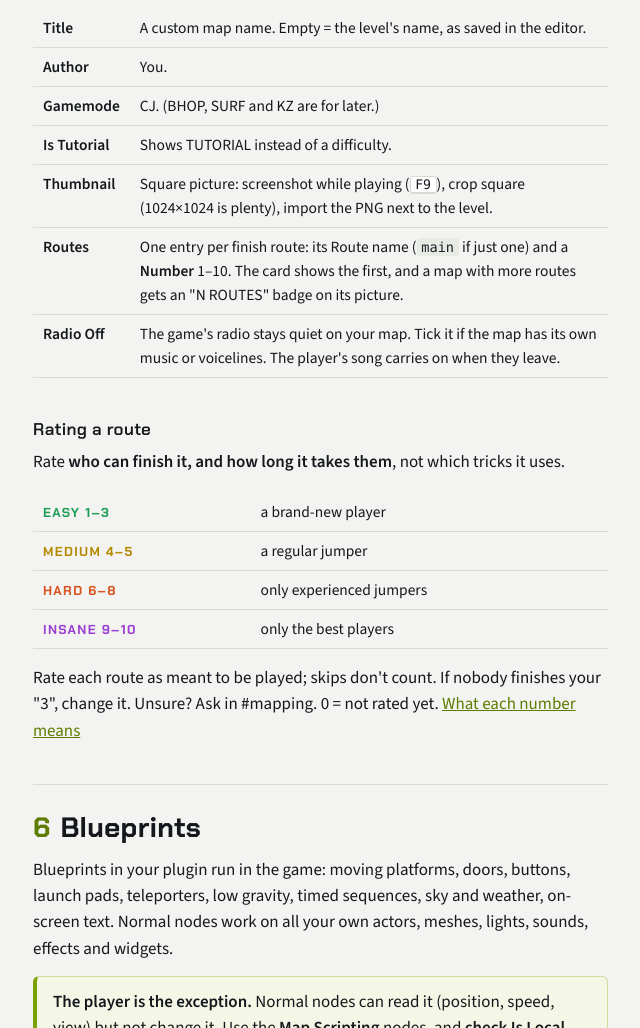
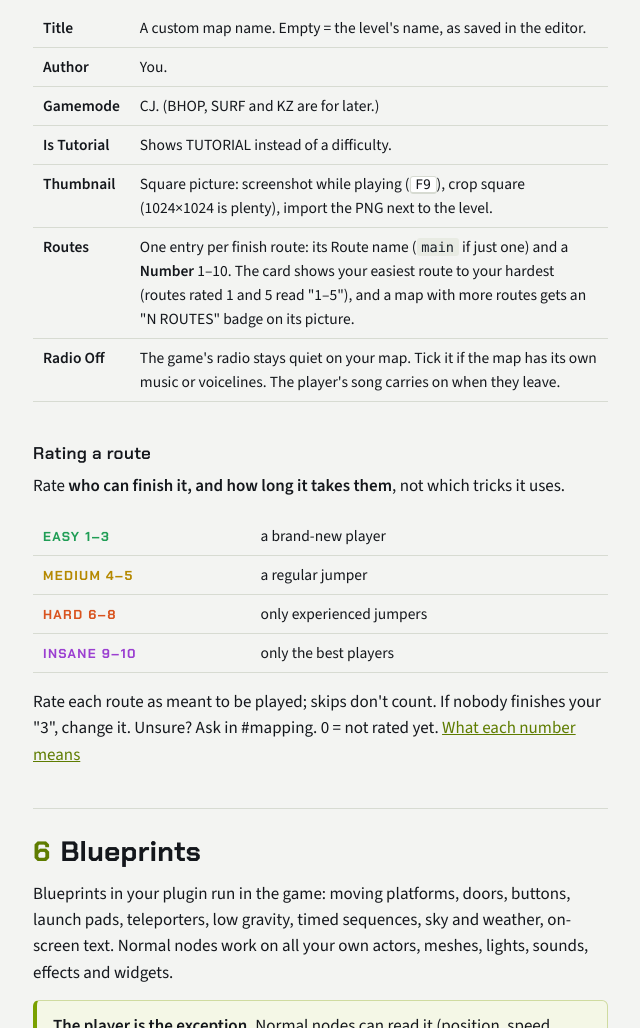
Before and after one commit to project-jump/project-jump.github.io, a plain HTML site: page index.html in a window 1280 px wide. Shown: the part 7186-8214 px from the top of the page, without its empty margins (315-955 px from the left). Drawn offline with nearby package versions, Linux system fonts and the light colour scheme.

Commit message:
Map guide: the card shows a map's easiest route to its hardest
Co-Authored-By: Claude Opus 5.5 <noreply@anthropic.com>

```diff
--- a/index.html
+++ b/index.html
@@ -248,7 +248,7 @@
       <tr><td>Gamemode</td><td>CJ. (BHOP, SURF and KZ are for later.)</td></tr>
       <tr><td>Is Tutorial</td><td>Shows TUTORIAL instead of a difficulty.</td></tr>
       <tr><td>Thumbnail</td><td>Square picture: screenshot while playing (<kbd>F9</kbd>), crop square (1024×1024 is plenty), import the PNG next to the level.</td></tr>
-      <tr><td>Routes</td><td>One entry per finish route: its Route name (<code>main</code> if just one) and a <strong>Number</strong> 1–10. The card shows the first, and a map with more routes gets an "N ROUTES" badge on its picture.</td></tr>
+      <tr><td>Routes</td><td>One entry per finish route: its Route name (<code>main</code> if just one) and a <strong>Number</strong> 1–10. The card shows your easiest route to your hardest (routes rated 1 and 5 read "1–5"), and a map with more routes gets an "N ROUTES" badge on its picture.</td></tr>
       <tr><td>Radio Off</td><td>The game's radio stays quiet on your map. Tick it if the map has its own music or voicelines. The player's song carries on when they leave.</td></tr>
     </tbody>
   </table></div>
```
